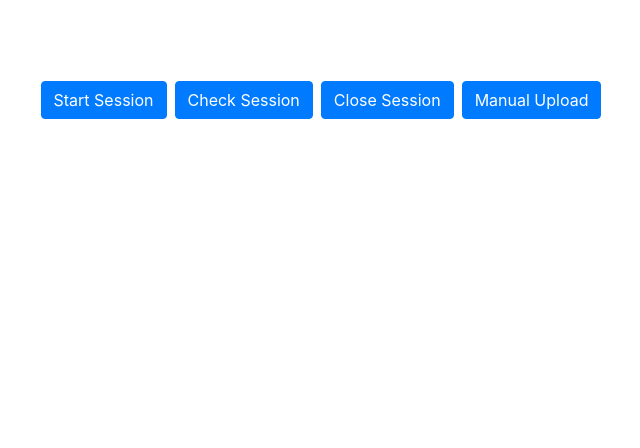
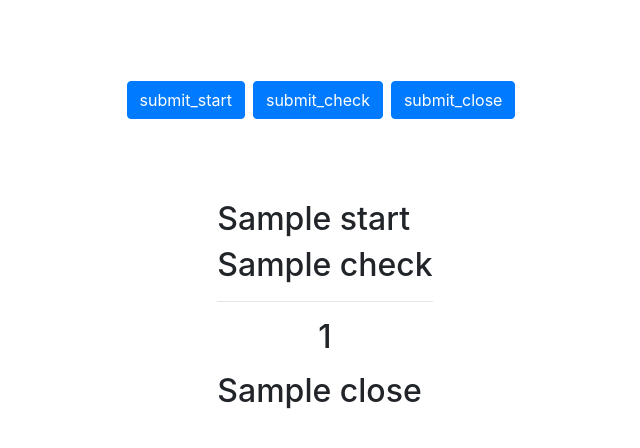
Before and after one commit to nijatmursali/scheduler-app, a Flask app: template templates/index.html in a window 1280 px wide. Shown: the top 448 px of the page, without its empty margins (315-955 px from the left). Run offline with Flask 2, Linux system fonts and the light colour scheme; the template is opened without the code that fills it: most values are stand-ins (such as "Sample title", 1, 10 or a date in 2020); parts of the project's set-up code (start-up, migrations or seed data) failed here and were passed over; some libraries are stand-ins or nearby versions.

Commit message:
sessions and some fixes

```diff
--- a/main.py
+++ b/main.py
@@ -1,17 +1,20 @@
-from flask import Flask, render_template, url_for
 from flask_apscheduler import APScheduler
 from flask_mail import Mail, Message
+from flask.globals import session
+import numpy as np
+from pandas import DataFrame
+import pandas as pd
+import psycopg2
+from flask import Flask, render_template, url_for, redirect, request, session
+from datetime import datetime
+import time
+import os
 from ftplib import FTP
-import psycopg2
-from datetime import datetime
-import pandas as pd
-import numpy as np
-import os
-import fileinput
 
 scheduler = APScheduler()
 
 app = Flask(__name__, static_url_path='/static')
+app.config['SECRET_KEY'] = 'SECRET'
 app.config['DEBUG'] = True
 app.config['TESTING'] = False
 app.config['MAIL_SERVER'] = 'smtp.gmail.com'
@@ -185,9 +188,8 @@ def checkNeworNot():
     ftp.set_pasv(True)
     newfile = newfile_check(ftp)
     if not newfile:
-        msg_no_new_file = Message('No new file today!', recipients=[
-            'example@gmail.com'])
-        mail.send(msg_no_new_file)
+        # msg_no_new_file = Message('No new file today!', recipients=['example@gmail.com'])
+        # mail.send(msg_no_new_file)
         print('NO NEW FILE! SEND EMAIL!')
         ftp.quit()
         return
@@ -195,10 +197,57 @@ def checkNeworNot():
 
 ftp_check()
 
+################################# THIS PART IS FOR SESSIONS #################################
 
-@app.route('/')
-def index():
-    return render_template('index.html')
+
+@app.route('/', methods=["POST", 'GET'])
+def do_stuff():
+    start = ""
+    check = ""
+    close = ""
+    count = ""
+    isStarted = False
+    if request.method == 'POST':
+        if request.form['submit'] == 'submit_start':
+            now = datetime.now()
+            curr_time = now.strftime("%H:%M:%S")
+            session['isstarted'] = not isStarted
+            #print("Current Time =", curr_time)
+            start = 'Session started'
+            if 'isstarted' in session:
+                isStarted = session['isstarted']
+                if isStarted == True:
+                    if request.form['submit'] == 'submit_start':
+                        start = 'Session already started!'
+                else:
+                    start = 'Session successfully started!'
+        if request.form['submit'] == 'submit_check':
+            cnn = psycopg2.connect(
+                host=hostname, user=username, password=password, dbname=database, port=portdb)
+            try:
+                cursor = cnn.cursor()
+                curr_time = str(time.strftime("%Y-%m-%d"))
+                #curr_time = '2020-11-20'
+                print(curr_time)
+                qry = """SELECT COUNT(*) FROM bdm.processing WHERE process_date=%s;"""
+                cursor.execute(qry, (curr_time,))
+                cnn.commit()
+
+                count = (list(cursor.fetchall()))[0][0]
+                print(count)
+            except (Exception, psycopg2.Error) as error:
+                if(cnn):
+                    print("Failed to fetch data!", error)
+            check = 'Session checked!'
+
+        if request.form['submit'] == 'submit_close':
+            close = 'Session closed!'
+            print("Session closed!")
+
+    return render_template('index.html', start=start, check=check, count=count, close=close)
+
+
+################################# END OF SESSIONS #################################
 
 
 scheduler.api_enabled = True
@@ -207,4 +256,4 @@ scheduler.start()
 
 if __name__ == "__main__":
     with app.app_context():
-        app.run()
+        app.run(debug=True)
--- a/templates/index.html
+++ b/templates/index.html
@@ -12,10 +12,28 @@
 
 <body>
     <div class="centered">
-        <button class="btn btn-primary mr-2">Start Session</button>
-        <button class="btn btn-primary mr-2">Check Session</button>
-        <button class="btn btn-primary mr-2">Close Session</button>
-        <button class="btn btn-primary mr-2">Manual Upload</button>
+        <form action="{{ url_for('do_stuff')}}" method="POST">
+            <input class='btn btn-primary mr-2' type="submit" value="submit_start" name="submit"><br>
+        </form>
+        <form action="{{ url_for('do_stuff')}}" method="POST">
+            <input class='btn btn-primary mr-2' type="submit" value="submit_check" name="submit"><br>
+        </form>
+        <form action="{{ url_for('do_stuff')}}" method="POST">
+            <input class='btn btn-primary mr-2' type="submit" value="submit_close" name="submit"><br>
+        </form>
+    </div>
+    <div class="row justify-content-center">
+        <div>
+            <h2>{{start}}</h2>
+            <h2>{{check}}
+                <hr>
+                <div class="row justify-content-center">
+                    <h2>{{count}}</h2>
+                </div>
+            </h2>
+            <h2>{{close}}</h2>
+
+        </div>
     </div>
     <script src="https://code.jquery.com/jquery-3.5.1.js"
         integrity="sha256-QWo7LDvxbWT2tbbQ97B53yJnYU3WhH/C8ycbRAkjPDc=" crossorigin="anonymous"></script>
```
Also changed, not shown: sessions.py (added, +70 -0 lines).
